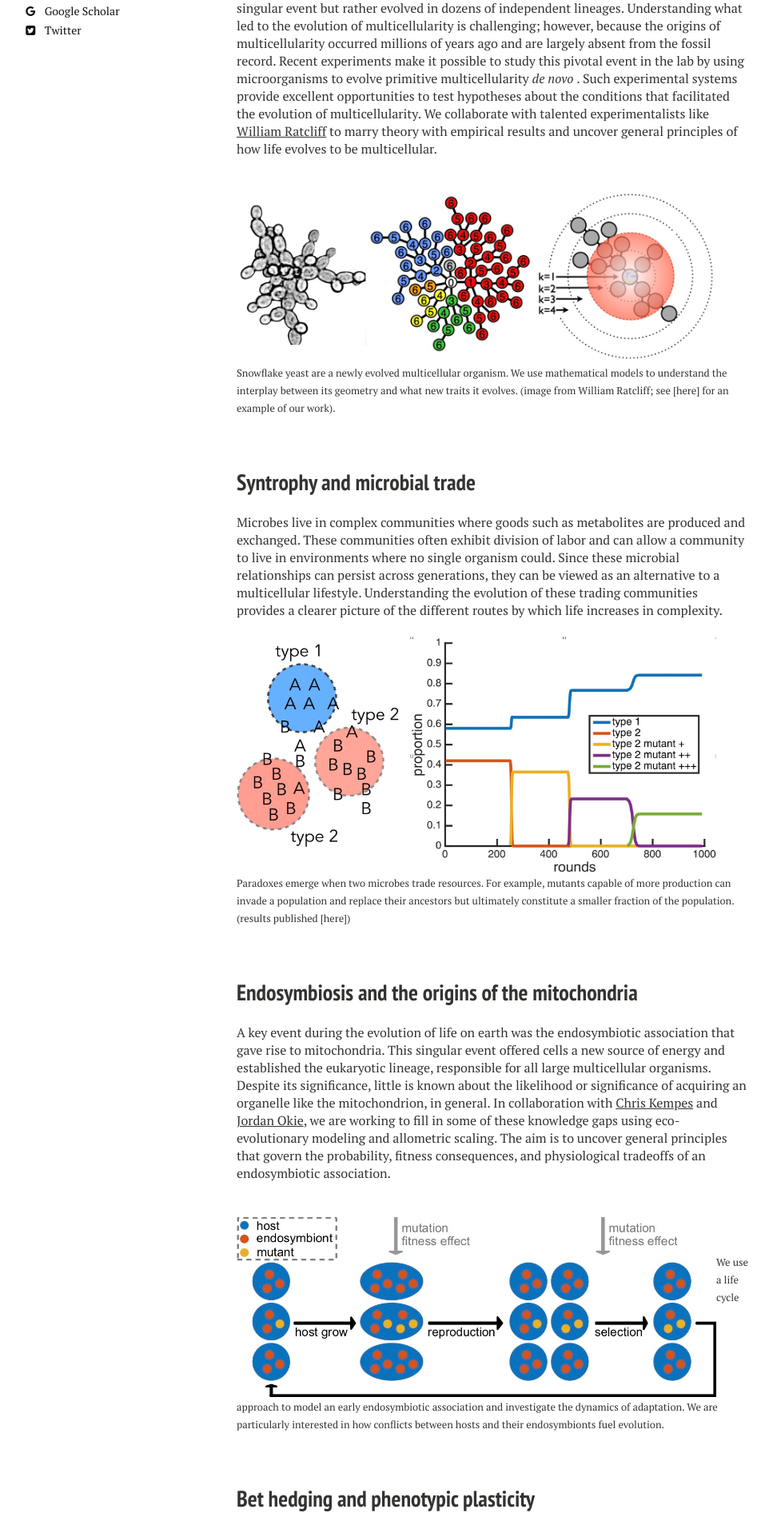
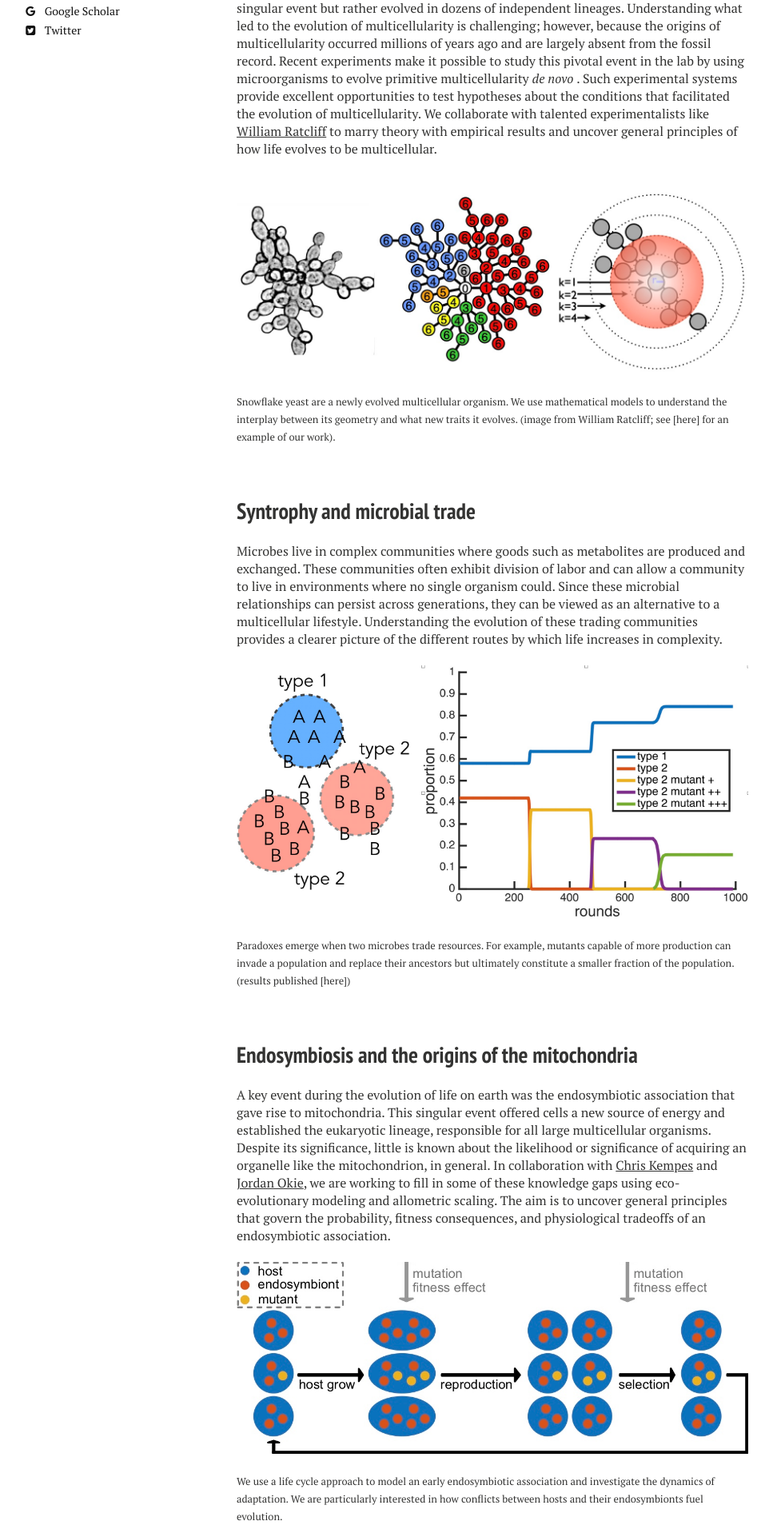
Before and after one commit to ericlibby/oldweb, a Jekyll site: the page built from p_research/index.md, in a window 1280 px wide. Shown: the part 700-2612 px from the top of the page at 80% size, without its empty margins (24-991 px from the left). Built offline with Jekyll 4.4.1, drawn with Linux system fonts in a browser that asks for light colours; nearby versions of some CDN libraries.

Commit message:
fixed scaling issue on research

```diff
--- a/p_research/index.md
+++ b/p_research/index.md
@@ -17,7 +17,7 @@ A pivotal innovation for life on earth was the evolution of multicellularity. Th
 
 <br>
 <br>
-<img align="left" width="600" src="/images/research_multi.jpg">
+<img align="left" width="700" src="/images/research_multi.jpg">
 
 <br>
 <small> Snowflake yeast are a newly evolved multicellular organism. We use mathematical models to understand the interplay between its geometry and what new traits it evolves.  (image from [William Ratcliff](https://ratclifflab.biosci.gatech.edu/); see <a href="http://journals.plos.org/ploscompbiol/article?id=10.1371/journal.pcbi.1003803">[here]</a> for an example of our work). </small>
@@ -31,7 +31,7 @@ Microbes live in complex communities where goods such as metabolites are produce
 <br>
 <br>
 
-<img align="left" width="600" src="/images/research_syntrophy.jpg">
+<img align="left" width="700" src="/images/research_syntrophy.jpg">
 
 <br>
 <small> Paradoxes emerge when two microbes trade resources. For example, mutants capable of more production can invade a population and replace their ancestors but ultimately constitute a smaller fraction of the population. (results published <a href="https://www.nature.com/articles/s41467-017-01628-8">[here])</a> </small>
@@ -43,12 +43,11 @@ Microbes live in complex communities where goods such as metabolites are produce
 ## Endosymbiosis and the origins of the mitochondria
 
 A key event during the evolution of life on earth was the endosymbiotic association that gave rise to mitochondria. This singular event offered cells a new source of energy and established the eukaryotic lineage, responsible for all large multicellular organisms. Despite its significance, little is known about the likelihood or significance of acquiring an organelle like the mitochondrion, in general. In collaboration with [Chris Kempes](https://www.santafe.edu/people/profile/chris-kempes) and [Jordan Okie](https://sustainability.asu.edu/person/jordan-okie/), we are working to fill in some of these knowledge gaps using eco-evolutionary modeling and allometric scaling. The aim is to uncover general principles that govern the probability, fitness consequences, and physiological tradeoffs of an endosymbiotic association.
-
 <br>
 <br>
 
-<img align="left" width="600" src="/images/hostsymrev.jpg">
-<br>
+<img align="left" width="700" src="/images/hostsymrev.jpg">
+
 <br>
 <small> We use a life cycle approach to model an early endosymbiotic association and investigate the dynamics of adaptation. We are particularly interested in how conflicts between hosts and their endosymbionts fuel evolution. </small>
 
@@ -58,11 +57,10 @@ A key event during the evolution of life on earth was the endosymbiotic associat
 ## Bet hedging and phenotypic plasticity
 
 Many microbes have evolved the capacity to switch between at least two phenotypic states. While some switching is in response to a signal such as environmental change; other switching occurs preemptively without any apparent signals. This second type of switching can be understood in the context of bet hedging. Microbes that produce a phenotype that is initially costly or maladapted may gain a benefit should the environment change unpredictably. In particular, microbes that switch phenotypes can survive challenging, fluctuating environments like those that might occur during an antibiotic regimen. We are interested in the mechanisms and drivers of phenotype switching---especially how seemingly random switching might evolve into a regulated part of an organism's life cycle.
-
 <br>
 <br>
 
-<img align="left" width="600" src="/images/research_bethedge.jpg">
+<img align="left" width="700" src="/images/research_bethedge.jpg">
 
 <br>
 <small> We model microbes that switch between two phenotypes (A and B) in environments that fluctuate randomly between states favoring different cells. Organisms whose rate of switching best matches the environmental fluctuations ultimately win but interestingly their success can lead the entire population to extinction. (results published <a href="https://www.journals.uchicago.edu/doi/10.1086/701786">[here])</a> </small>
@@ -73,13 +71,11 @@ Many microbes have evolved the capacity to switch between at least two phenotypi
 ## Abiotic vs biotic in the search for biosignatures
 
 We are members of The Laboratory for Agnostic Biosignatures ([LAB](https://www.agnosticbiosignatures.org/)) which is developing techniques to detect new forms of life in the universe. Funded by the NASA Astrobiology Program, the LAB team includes biologists, chemists, computer scientists, mathematicians, and instrument engineers. The team's aim is to identify possible signs of life---and ways of detecting them---that are not constrained by how we understand life on earth. For example, living organisms on Earth  produce a complex set of molecular compounds in order to maintain themselves and reproduce. While life elsewhere may not use the exact same compounds or subset of them, we might expect a certain amount of molecular complexity to be a feature and biosignature of life anywhere. Thus, one area of investigation for our team is the chemical complexity generated in biotic and abiotic processes.
-
-
-
 <br>
 <br>
 
-<img align="left" width="600" src="/images/research_agnosticbiosignature.jpg">
+<img align="left" width="700" src="/images/research_agnosticbiosignature.jpg">
+
 <br>
 <small> The Laboratory for Agnostic Biosignatures team represents a wide diversity of scientific disciplines and research interests. </small>
 
```
Also changed, not shown: 2 other files.
